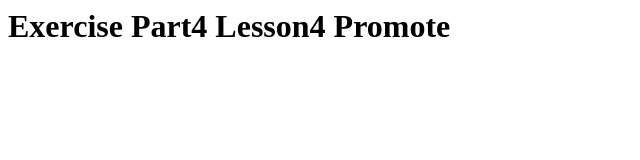
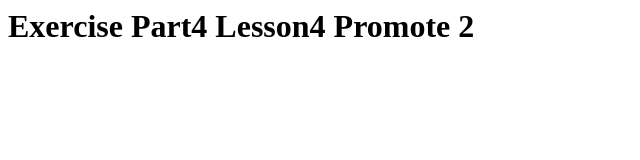
Before and after one commit to PeteHeybrock/part4-lesson4-promote, a plain HTML site: page index.html in a window 1280 px wide. Shown: the full height of the page, 0-640 px from the left. Drawn offline with Linux system fonts and the light colour scheme.

```diff
--- a/index.html
+++ b/index.html
@@ -1,5 +1,5 @@
 <html>
 <body>
-  <h1>Exercise Part4 Lesson4 Promote</h1>
+  <h1>Exercise Part4 Lesson4 Promote 2</h1>
 </body>
 </html>
```
Also changed, not shown: 1 other file.
